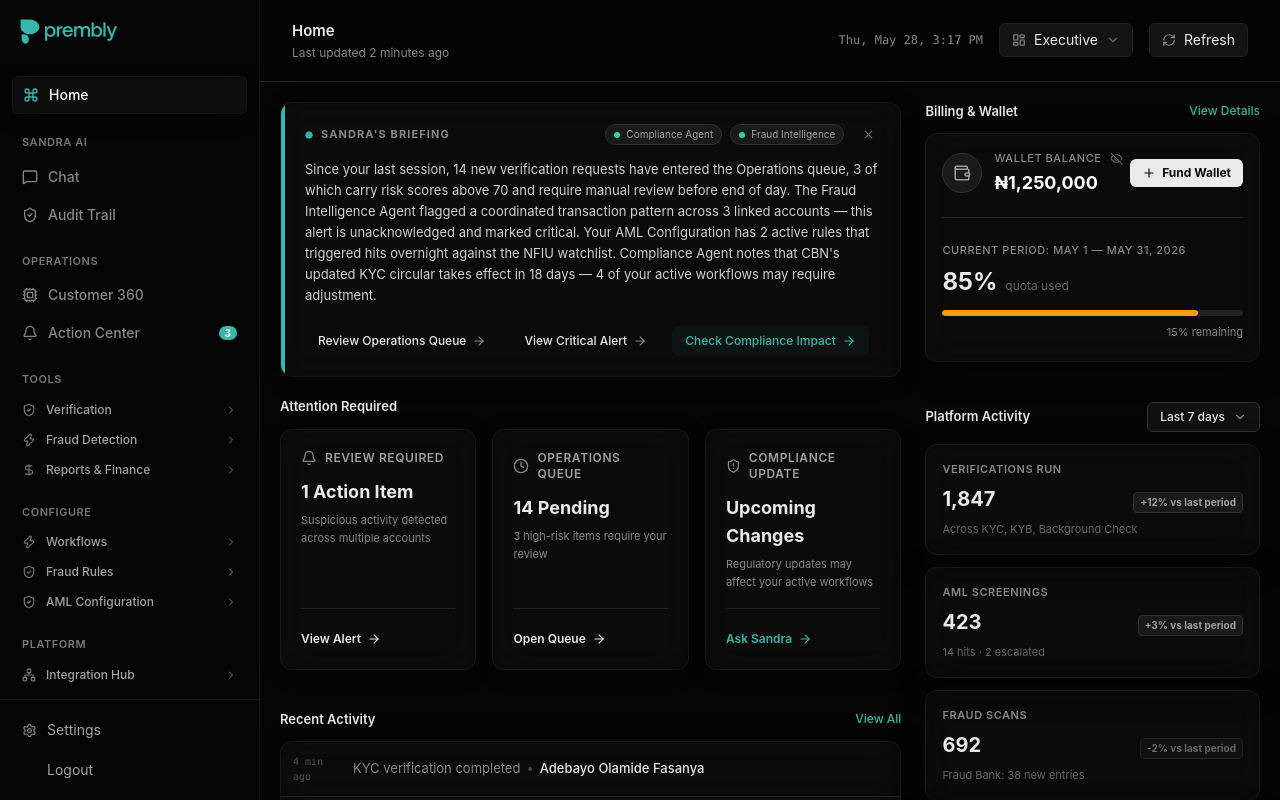
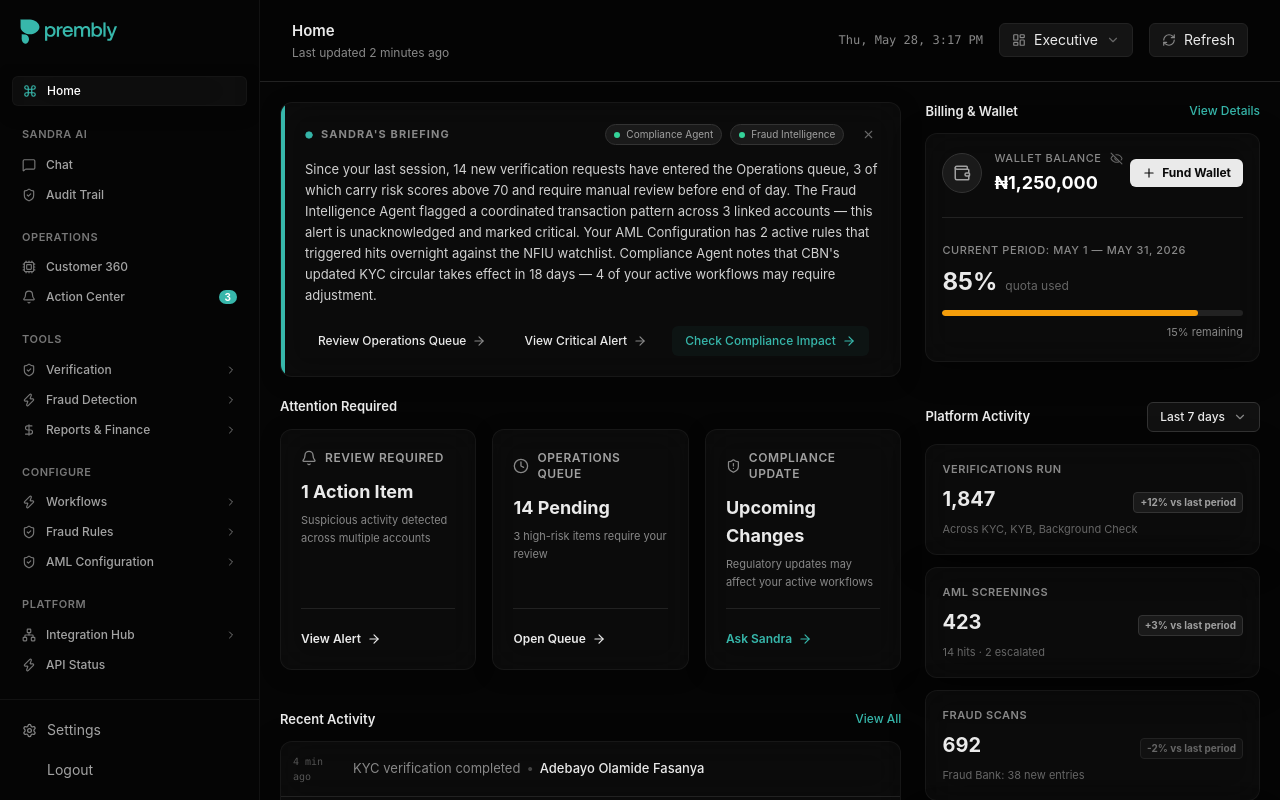
Before and after one commit to adetuyiTolu/Sandra, a Next.js app: page /home in a window 1280 px wide. Built offline with nearby package versions, Linux system fonts and the light colour scheme.

Commit message:
Update Sidebar.tsx

```diff
--- a/components/layout/Sidebar.tsx
+++ b/components/layout/Sidebar.tsx
@@ -215,13 +215,13 @@ export function Sidebar() {
           key={item.href || item.label}
           onClick={() => item.href && router.push(item.href)}
           className={cn(
-            "flex items-center gap-2.5 px-2.5 py-2 rounded-md text-sm transition-colors w-full text-left",
+            "flex items-center gap-2.5 px-2.5 py-1.5 rounded-md text-xs transition-colors w-full text-left",
             active
               ? "glass-panel shadow-premium text-white border border-white/5"
-              : "hover:bg-white/5 text-[#888888] hover:text-[#EAEAEA]"
+              : "hover:bg-white/5 text-[#a3a3a3] hover:text-white"
           )}
         >
-          <Icon size={16} className={active ? "text-[#37b7ab]" : "text-[#858585]"} />
+          <Icon size={14} className={active ? "text-[#37b7ab]" : "text-[#777]"} />
           <span className="font-medium">{item.label}</span>
           {item.badge && (
             <span className="ml-auto text-[10px] font-bold bg-[#37b7ab] text-white rounded-full px-1.5 py-0.5 leading-none">
```
